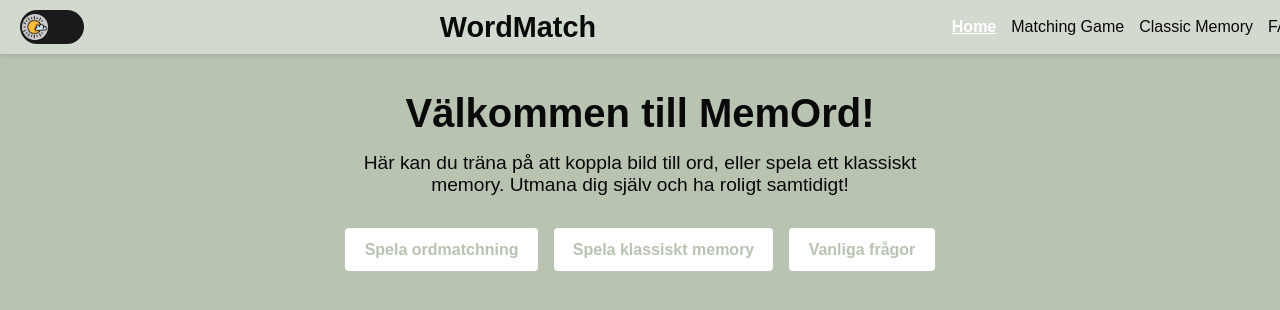
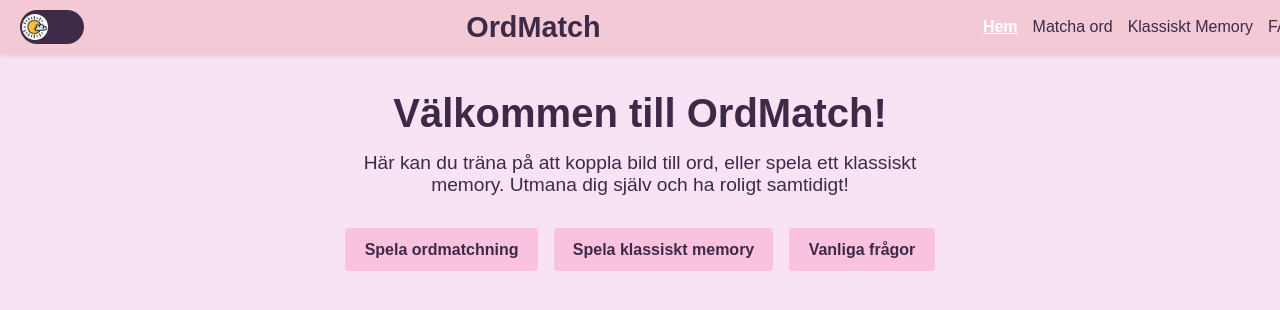
Before and after one commit to annkar73/wordmatch, a React (Vite) app: page / in a window 1280 px wide. Shown: the top 310 px of the page. Built offline with nearby package versions, Linux system fonts and the light colour scheme.

Commit message:
update theme colors

```diff
--- a/src/Components/Header.tsx
+++ b/src/Components/Header.tsx
@@ -70,12 +70,12 @@ export const Header = ({ onThemeToggle, themeName }: HeaderProps) => {
         <ThemeToggleButton onClick={onThemeToggle} themeName={themeName} />
       </LeftSection>
       <CenterSection>
-        <Title>WordMatch</Title>
+        <Title>OrdMatch</Title>
       </CenterSection>
       <RightSection>
-        <StyledNavLink to="/">Home</StyledNavLink>
-        <StyledNavLink to="/matching-game">Matching Game</StyledNavLink>
-        <StyledNavLink to="/classic-memory">Classic Memory</StyledNavLink>
+        <StyledNavLink to="/">Hem</StyledNavLink>
+        <StyledNavLink to="/matching-game">Matcha ord</StyledNavLink>
+        <StyledNavLink to="/classic-memory">Klassiskt Memory</StyledNavLink>
         <StyledNavLink to="/faq">FAQ</StyledNavLink>
       </RightSection>
     </HeaderContainer>
--- a/src/Pages/Home.tsx
+++ b/src/Pages/Home.tsx
@@ -75,7 +75,7 @@ const NavButton = styled(NavLink)`
 const Home = () => {
   return (
     <Container>
-      <Title>Välkommen till MemOrd!</Title>
+      <Title>Välkommen till OrdMatch!</Title>
       <Description>
         Här kan du träna på att koppla bild till ord, eller spela ett klassiskt memory. Utmana dig själv och ha roligt samtidigt!
       </Description>
--- a/src/styles/theme.ts
+++ b/src/styles/theme.ts
@@ -2,44 +2,43 @@ import { borderRadius, breakpoints, fontSizes, shadows, spacing } from "./variab
 
 export const lightTheme = {
     name: "light",
-    background: "#b8c3b1",
-    text: "#090909",
-    buttonBackground: "#ffffff",
-    buttonText: "#b8c3b1",
-    buttonHoverBackground: "#42503f",
+    background: "#f8e2f3",
+    text: "#3c2a47",
+    buttonBackground: "#f9c3e0",
+    buttonText: "#3c2a47",
+    buttonHoverBackground: "#f18db2",
     buttonHoverText: "#ffffff",
-    toggleBg: "#1a1a1a",
-    toggleHandle: "#ccc",
-    headerBg: "#d2d9ce",
-    headerText: "#090909",
+    toggleBg: "#3c2a47",
+    toggleHandle: "#fff",
+    headerBg: "#f4c9d6",
+    headerText: "#3c2a47",
     borderRadius,
     spacing,
     shadows,
     fontSizes,
     breakpoints,
-  };
+};
 
-  export const darkTheme = {
+export const darkTheme = {
     name: "dark",
-    background: "#1a1a1a",
-    text: "#f5f5f5",
-    buttonBackground: "#444",
-    buttonText: "#f5f5f5",
-    buttonHoverBackground: "#222",
+    background: "#82cbde",
+    text: "#34495e",
+    buttonBackground: "#34495e",
+    buttonText: "#ecf0f1",
+    buttonHoverBackground: "#1abc9c",
     buttonHoverText: "#ffffff",
-    toggleBg: "#b8c3b1",
-    toggleHandle: "#ccc",
-    headerBg: "#3f3f2f",
-    headerText: "#f5f5f5",
+    toggleBg: "#1abc9c",
+    toggleHandle: "#fff",
+    headerBg: "#16a085",
+    headerText: "#ecf0f1",
     borderRadius,
     spacing,
     shadows,
     fontSizes,
     breakpoints,
+};
 
-  };
-
-  export const getDefaultTheme = () =>
+export const getDefaultTheme = () =>
     window.matchMedia && window.matchMedia("(prefers-color-scheme: dark)").matches
       ? darkTheme
       : lightTheme;
```
